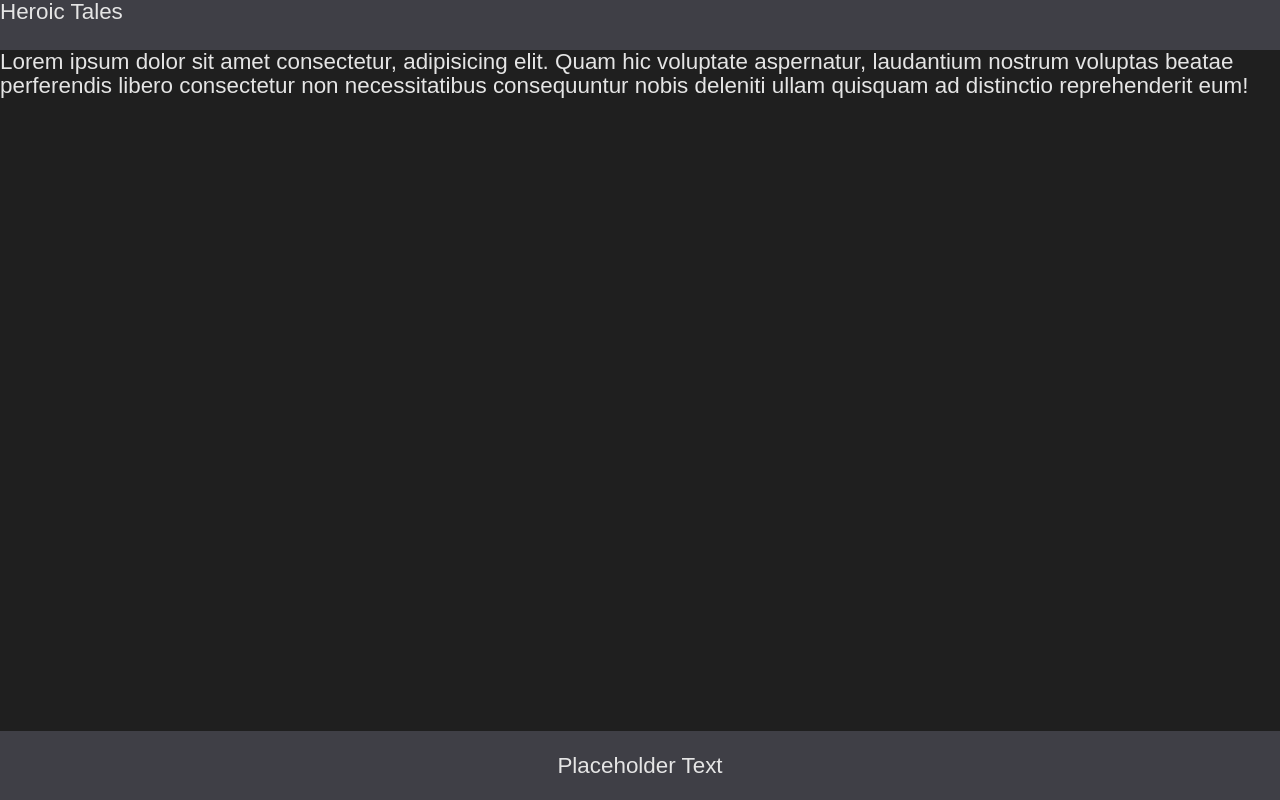
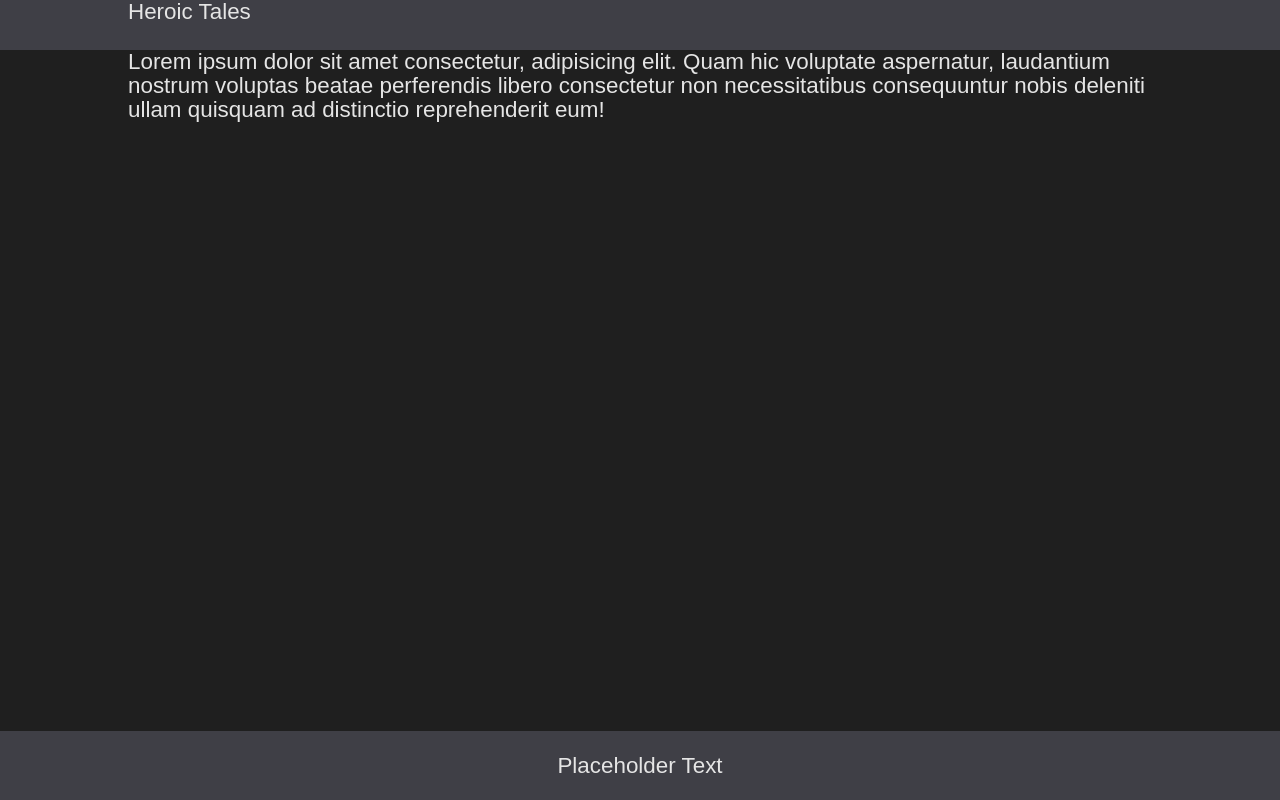
Before and after one commit to gemini-mastiff/heroic-tales-app, a React (Vite) app: page / in a window 1280 px wide. Built offline with nearby package versions, Linux system fonts and the light colour scheme; a web font is replaced by a local one.

Commit message:
feat: create WidthContainer component

```diff
--- a/src/App.jsx
+++ b/src/App.jsx
@@ -1,4 +1,5 @@
 import GlobalStyle from "./components/GlobalStyle.jsx";
+import WidthContainer from "./components/WidthContainer.jsx";
 import Footer from "./components/Footer.jsx";
 import "./App.css";
 
@@ -8,15 +9,19 @@ function App() {
       <GlobalStyle />
       <div className="app">
         <header className="header">
-          <h1>Heroic Tales</h1>
+          <WidthContainer>
+            <h1>Heroic Tales</h1>
+          </WidthContainer>
         </header>
         <main className="main">
-          <p>
-            Lorem ipsum dolor sit amet consectetur, adipisicing elit. Quam hic
-            voluptate aspernatur, laudantium nostrum voluptas beatae perferendis
-            libero consectetur non necessitatibus consequuntur nobis deleniti
-            ullam quisquam ad distinctio reprehenderit eum!
-          </p>
+          <WidthContainer>
+            <p>
+              Lorem ipsum dolor sit amet consectetur, adipisicing elit. Quam hic
+              voluptate aspernatur, laudantium nostrum voluptas beatae
+              perferendis libero consectetur non necessitatibus consequuntur
+              nobis deleniti ullam quisquam ad distinctio reprehenderit eum!
+            </p>
+          </WidthContainer>
         </main>
         <Footer />
       </div>
--- a/src/components/Footer.jsx
+++ b/src/components/Footer.jsx
@@ -1,4 +1,5 @@
 import styled from "styled-components";
+import WidthContainer from "./WidthContainer.jsx";
 
 const FooterStyled = styled.footer`
   background-color: var(--MAIN-COLOUR);
@@ -9,7 +10,9 @@ const FooterStyled = styled.footer`
 export default function Footer() {
   return (
     <FooterStyled>
-      <p>Placeholder Text</p>
+      <WidthContainer>
+        <p>Placeholder Text</p>
+      </WidthContainer>
     </FooterStyled>
   );
 }
--- /dev/null
+++ b/src/components/WidthContainer.jsx
@@ -0,0 +1,9 @@
+import styled from "styled-components";
+
+const WidthContainer = styled.div`
+  width: 80%;
+  max-width: 1200px;
+  margin: 0 auto;
+`;
+
+export default WidthContainer;
```
